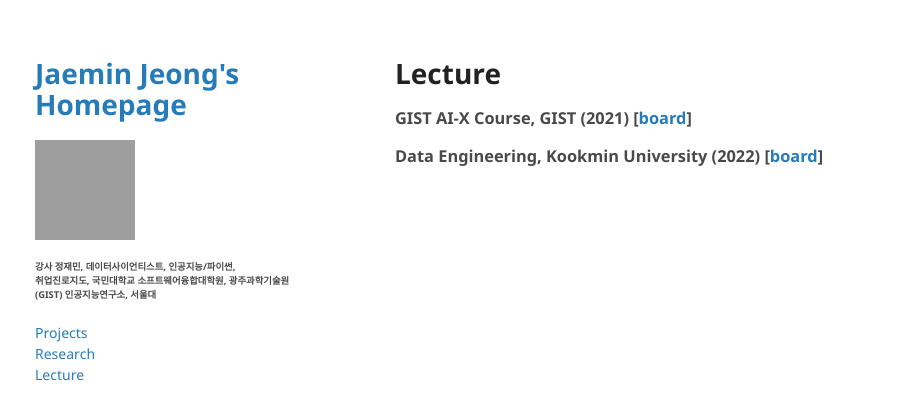
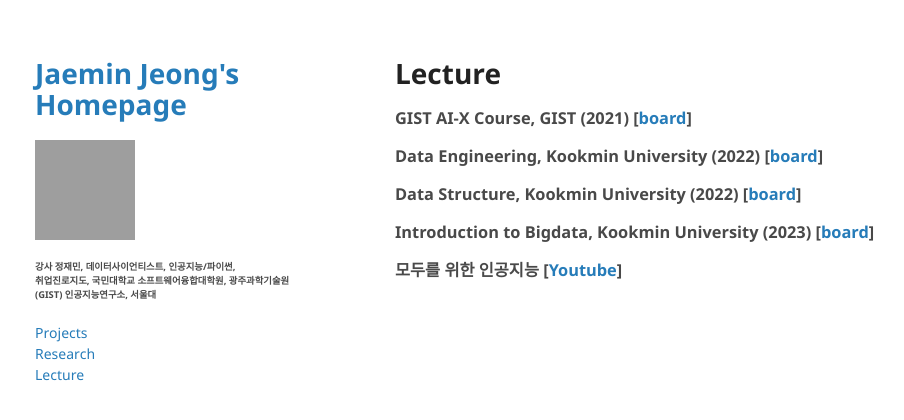
Before and after one commit to jaeminjjung/jaeminjjung.github.io, a Jekyll site: the page built from lecture.md, in a window 1280 px wide. Shown: the top 420 px of the page, without its empty margins (175-1079 px from the left). Built offline with Jekyll 4.4.1, drawn with Linux system fonts in a browser that asks for light colours; our own code applies the rules of GitHub Pages for plain Markdown files; grey boxes are pictures that could not be loaded.

Commit message:
Update lecture.md

```diff
--- a/lecture.md
+++ b/lecture.md
@@ -3,3 +3,7 @@
 
 ### GIST AI-X Course, GIST (2021) [<a href="https://github.com/dscoool/gist-aix">board</a>]
 ### Data Engineering, Kookmin University (2022) [<a href="https://ecampus.kookmin.ac.kr/course/view.php?id=48724">board</a>]
+### Data Structure, Kookmin University (2022) [<a href="https://ecampus.kookmin.ac.kr/course/view.php?id=48724">board</a>]
+### Introduction to Bigdata, Kookmin University (2023) [<a href="https://ecampus.kookmin.ac.kr/course/view.php?id=48724">board</a>]
+
+### 모두를 위한 인공지능 [<a href="https://dscool.kr">Youtube</a>]
```
